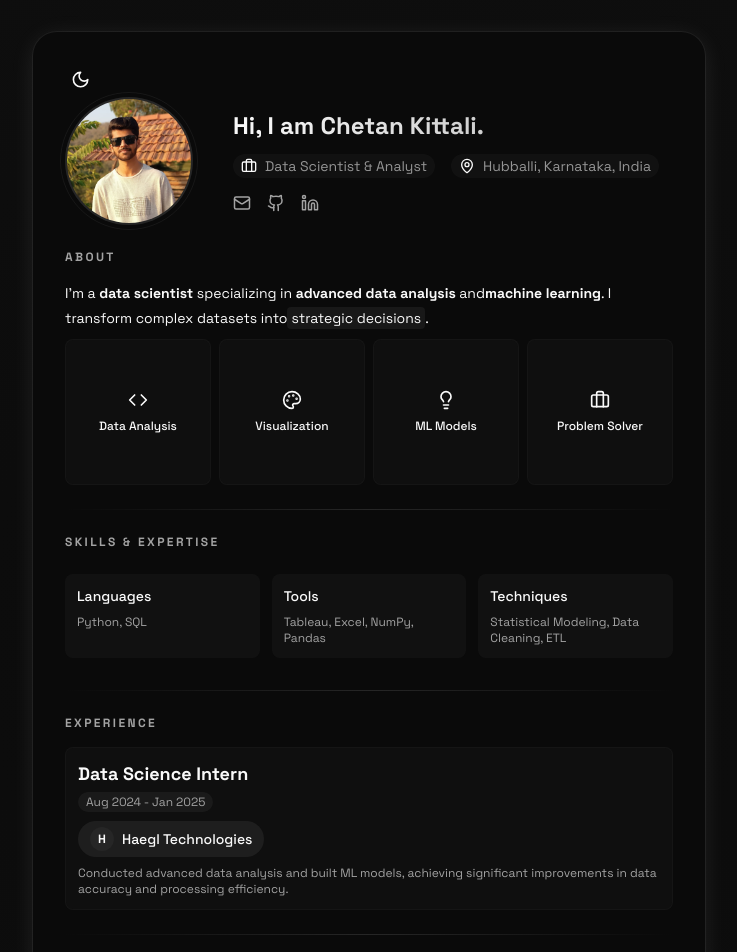
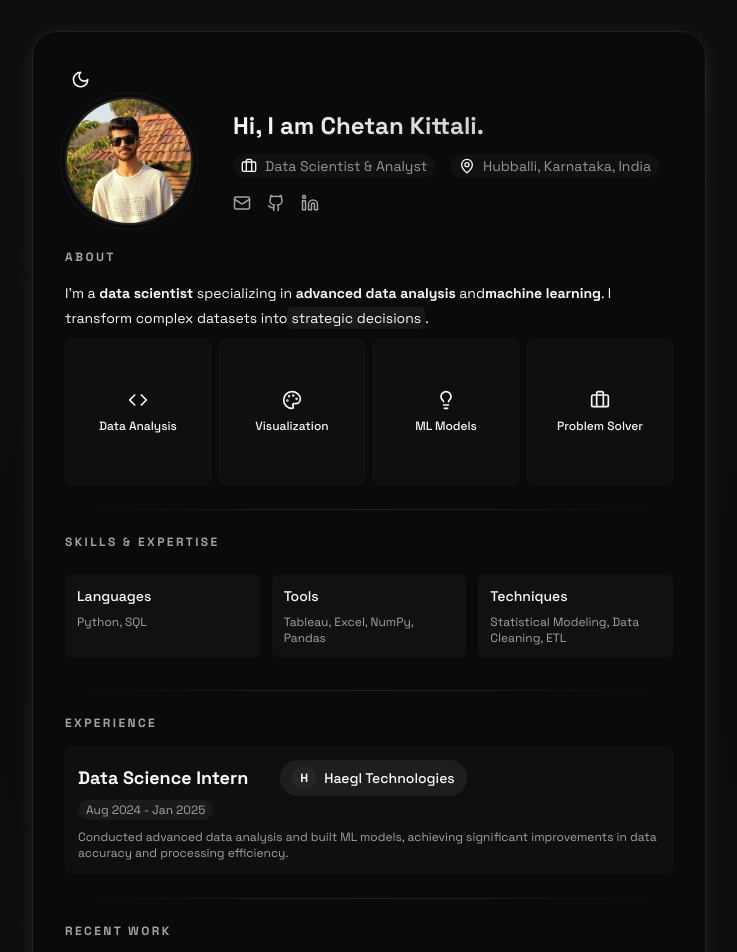
Before and after one commit to iamakchavan/chetanfolio, a Next.js app in the folder project/: page / in a window 1280 px wide. Shown: the top 952 px of the page, without its empty margins (271-1008 px from the left). Built offline with nearby package versions, Linux system fonts and the light colour scheme.

Commit message:
style: Right align company badge in experience section

```diff
--- a/project/app/page.tsx
+++ b/project/app/page.tsx
@@ -116,15 +116,16 @@ export default function Home() {
         <section className="section-container animate-on-load delay-300">
           <h2 className="section-title">EXPERIENCE</h2>
           <div className="p-3 rounded-lg bg-secondary/20 border border-border/30">
-            <h3 className="font-bold text-lg">Data Science Intern</h3>
+            <div className="flex items-center gap-8">
+              <h3 className="font-bold text-lg">Data Science Intern</h3>
+              <div className="company-badge">
+                <div className="w-6 h-6 bg-secondary flex items-center justify-center rounded-full">
+                  <span className="text-xs font-bold">H</span>
+                </div>
+                <span className="text-sm font-medium">Haegl Technologies</span>
+              </div>
+            </div>
             <span className="role-date">Aug 2024 - Jan 2025</span>
-
-            <div className="mt-2 company-badge">
-              <div className="w-6 h-6 bg-secondary flex items-center justify-center rounded-full">
-                <span className="text-xs font-bold">H</span>
-              </div>
-              <span className="text-sm font-medium">Haegl Technologies</span>
-            </div>
             <p className="text-xs text-muted-foreground mt-2">
               Conducted advanced data analysis and built ML models, achieving significant improvements in data accuracy and processing efficiency.
             </p>
```
